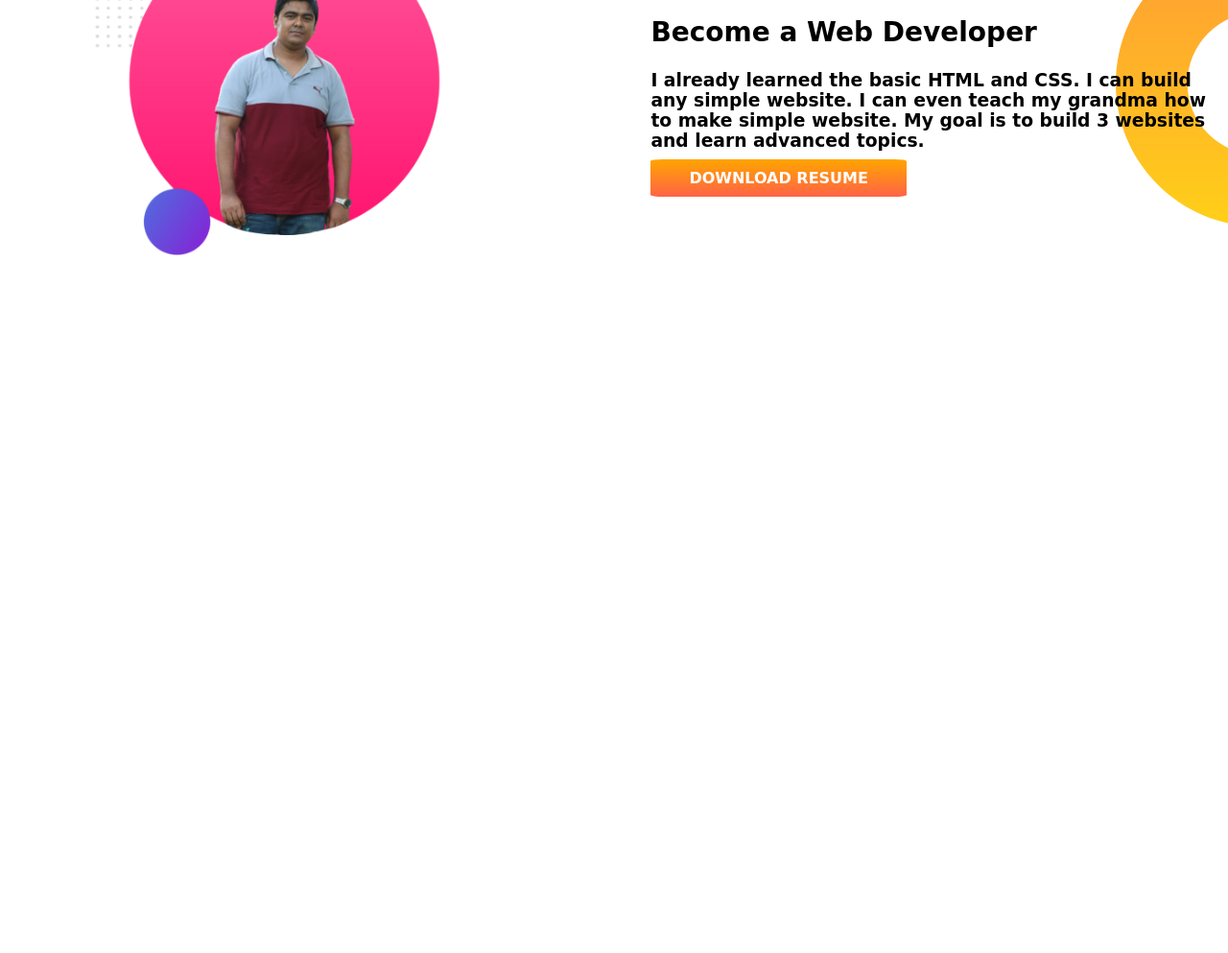
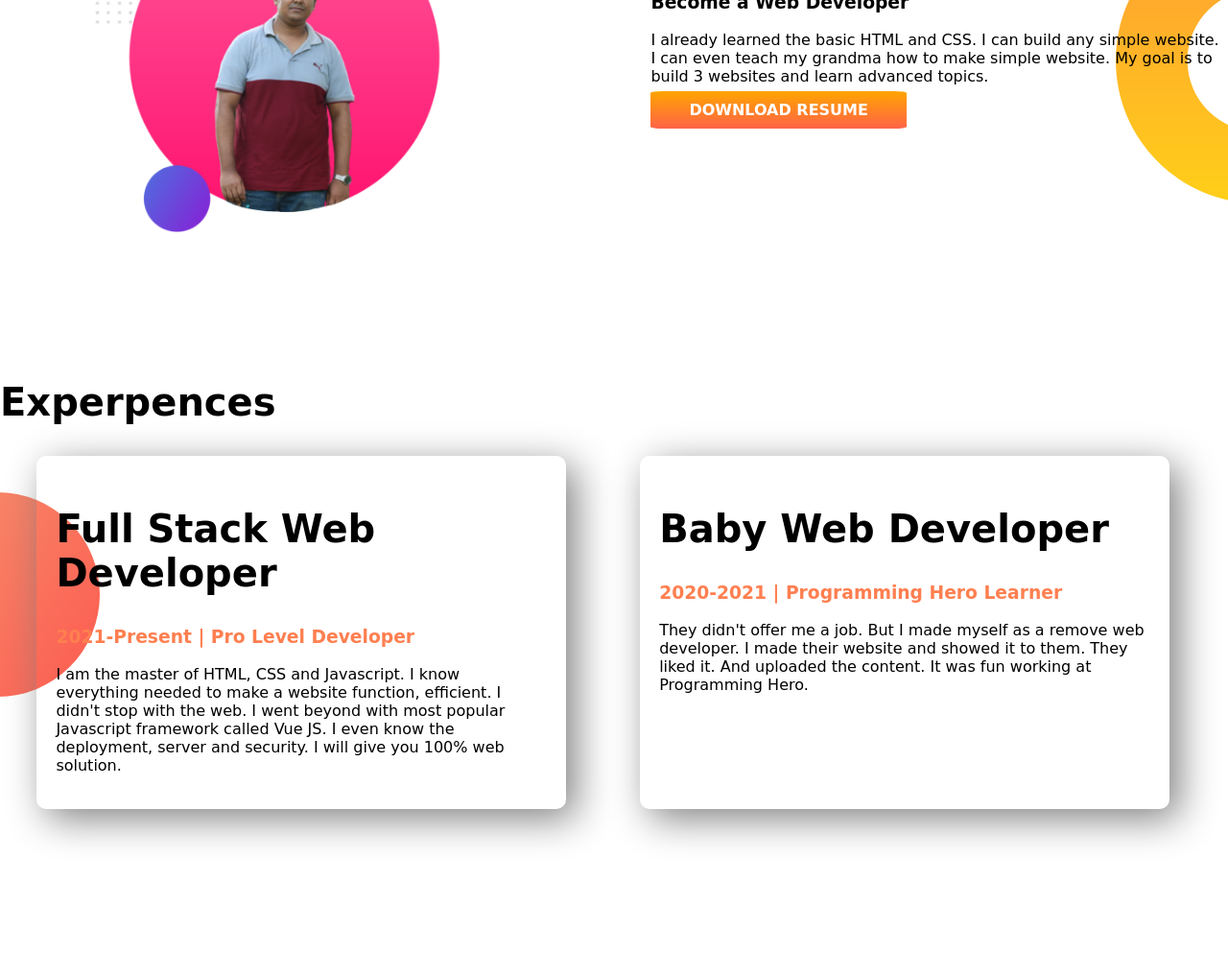
Before and after one commit to rashedul24/swarno-portfolio, a plain HTML site: page index.html in a window 1280 px wide. Shown: the part 636-1629 px from the top of the page at 96% size. Before the commit the page ends 1056 px from the top, so only its background shows below. Drawn offline with Linux system fonts and the light colour scheme; a web font is replaced by a local one.

Commit message:
third-part

```diff
--- a/index.html
+++ b/index.html
@@ -15,17 +15,17 @@
     <link rel="shortcut icon" href="images/favicon.png" type="image/x-icon" />
   </head>
   <body>
-    <section class="top-banner">
+    <section class="top-banner flexible-container">
       <div class="part-1">
         <h1>Welcome To</h1>
         <h1><span class="heading-name"> Rashedul Hasan </span> World!</h1>
-        <h2>Web Development Learner</h2>
-        <h3>
+        <h3>Web Development Learner</h3>
+        <p>
           You might saw me jumping, climbing buildings, and stopping trains. But
           nobody pays me a dime for that work. That's why I am learning and
           mastering web development. I will not stop until I become the Web
           Development Hero.
-        </h3>
+        </p>
         <a
           class="hire-me"
           target="_blank"
@@ -37,18 +37,18 @@
         <img src="images/bb.png" alt="image" />
       </div>
     </section>
-    <section class="mid-banner">
+    <section class="mid-banner flexible-container">
       <div class="part-2">
         <img src="images/tm.png" alt="image" />
       </div>
       <div class="part-2">
         <h1>Dream Big</h1>
-        <h2>Become a Web Developer</h2>
-        <h3>
+        <h3>Become a Web Developer</h3>
+        <p>
           I already learned the basic HTML and CSS. I can build any simple
           website. I can even teach my grandma how to make simple website. My
           goal is to build 3 websites and learn advanced topics.
-        </h3>
+        </p>
         <a
           class="download-resume"
           target="_blank"
@@ -57,5 +57,31 @@
         >
       </div>
     </section>
+    <section class="down-banner">
+      <h1>Experpences</h1>
+      <div class="flexible-container">
+        <div class="experience-item">
+          <h1 >Full Stack Web Developer</h1>
+          <h3 class="heading-name">2021-Present | Pro Level Developer</h3>
+          <p>
+            I am the master of HTML, CSS and Javascript. I know everything
+            needed to make a website function, efficient. I didn't stop with the
+            web. I went beyond with most popular Javascript framework called Vue
+            JS. I even know the deployment, server and security. I will give you
+            100% web solution.
+          </p>
+        </div>
+        <div class="experience-item">
+          <h1>Baby Web Developer</h1>
+          <h3 class="heading-name">2020-2021 | Programming Hero Learner</h3>
+          <p>
+            They didn't offer me a job. But I made myself as a remove web
+            developer. I made their website and showed it to them. They liked
+            it. And uploaded the content. It was fun working at Programming
+            Hero.
+          </p>
+        </div>
+      </div>
+    </section>
   </body>
 </html>
--- a/style.css
+++ b/style.css
@@ -5,13 +5,10 @@ body{
 h1{
   font-size: 40px;
 }
-h2{
-  font-size: 28px;
-}
 .heading-name{
 color: coral;
 }
-section{
+.flexible-container{
   display: flex;
   margin-bottom: 150px;
 }
@@ -56,3 +53,15 @@ section{
   background-repeat: no-repeat;
   background-position: right;
 }
+.experience-item{
+box-shadow: 10px 10px 40px gray;
+width: 40%;
+margin: 0 3%;
+padding: 20px;
+border-radius: 10px;
+}
+.down-banner{
+  background-image: url(images/down-banner.png);
+  background-repeat: no-repeat;
+  background-position: left;
+}
```
